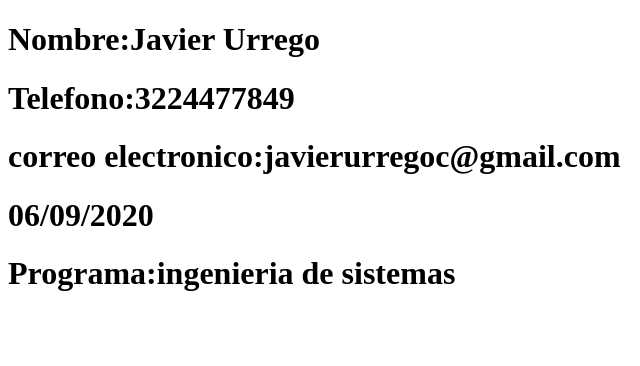
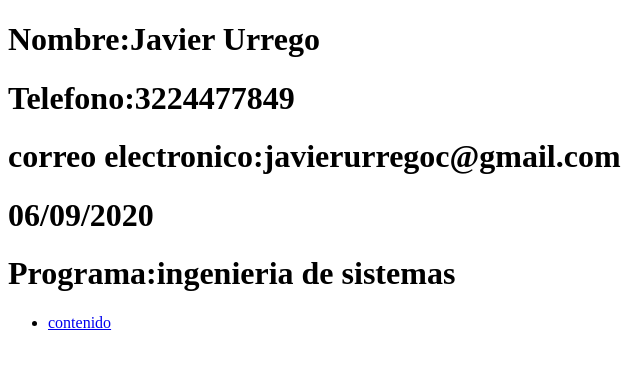
Before and after one commit to JavierUrrego/DSW-JavierUrrego, a plain HTML site: page index.html in a window 1280 px wide. Shown: the full height of the page, 0-640 px from the left. Drawn offline with Linux system fonts and the light colour scheme.

Commit message:
Update index.html
inserte la etiqueta que me llama el menu

```diff
--- a/index.html
+++ b/index.html
@@ -1,15 +1,23 @@
 <!DOCTYPE html>
-<html lang="en">
+<html lang="es">
     <head>
+
      <meta charset="UTF-8">
-    <meta name="viewport" content="width=device-width, initial-scale=1.0">
-    <title>Document</title>
+     <title>contenido de la tematica GIT y GITHUB</title>
+
     </head>
-<body>
+
          <h1>Nombre:Javier Urrego</h1>
          <h1>Telefono:3224477849</h1>
          <h1>correo electronico:javierurregoc@gmail.com</h1>
          <h1>06/09/2020</h1>
          <h1>Programa:ingenieria de sistemas</h1>
+    <body>
+
+     <nav>
+          <ul class="menu">
+              <li><a href="planing.html">contenido</li></a>
+          </ul>
+     </nav>
     </body>
 </html>
```
Lines whose indentation alone changed are shown as unchanged.
